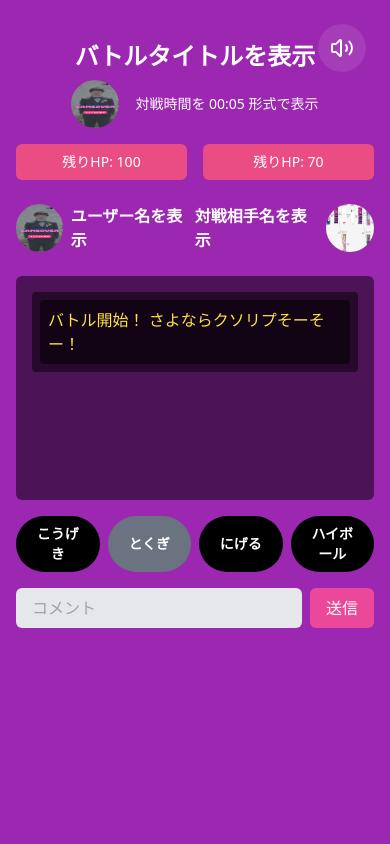
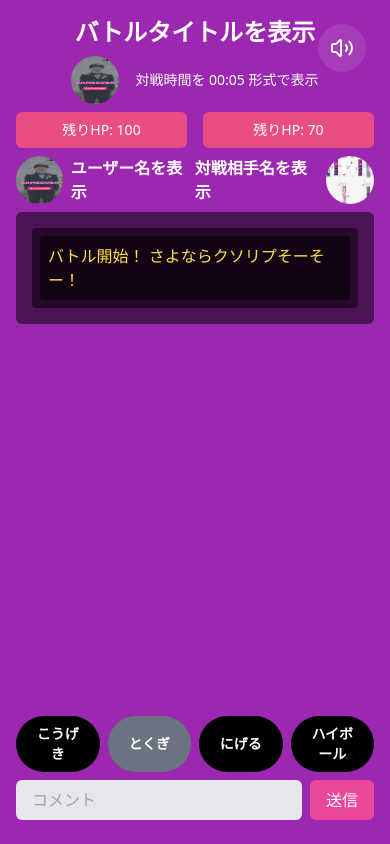
Before and after one commit to momopeee/battlefm, a React (Vite) app: page /battle1 in a window 390 px wide. Built offline with nearby package versions, Linux system fonts and the light colour scheme.

Commit message:
Adapt comment area to screen size
Make the comment area responsively fit the Y-axis based on the screen size. Move action buttons and comment input field to the bottom of the screen on the Y-axis.

```diff
--- a/src/components/CommentArea.tsx
+++ b/src/components/CommentArea.tsx
@@ -19,7 +19,7 @@ const CommentArea: React.FC<CommentAreaProps> = ({ comments }) => {
   return (
     <div
       ref={commentAreaRef}
-      className="bg-black/50 rounded-md p-4 h-56 overflow-y-auto scrollbar-thin scrollbar-thumb-gray-600 scrollbar-track-transparent"
+      className="bg-black/50 rounded-md p-4 flex-1 overflow-y-auto scrollbar-thin scrollbar-thumb-gray-600 scrollbar-track-transparent"
     >
       <div className="flex flex-col gap-2">
         {comments.map((comment, index) => (
--- a/src/pages/Battle1Screen.tsx
+++ b/src/pages/Battle1Screen.tsx
@@ -1,4 +1,3 @@
-
 import React, { useEffect, useState } from 'react';
 import { useApp } from '@/context/AppContext';
 import HPBar from '@/components/HPBar';
@@ -380,9 +379,9 @@ const Battle1Screen: React.FC = () => {
   };
 
   return (
-    <div className="bg-battle-background min-h-screen p-4 pt-10 text-white">
-      {/* Battle title and timer */}
-      <div className="text-center mb-4">
+    <div className="bg-battle-background min-h-screen flex flex-col h-screen p-4 text-white">
+      {/* Top section with title and timer */}
+      <div className="text-center mb-2">
         <h1 className="text-2xl font-bold mb-2">バトルタイトルを表示</h1>
         <div className="flex items-center justify-center gap-4">
           <img
@@ -394,8 +393,8 @@ const Battle1Screen: React.FC = () => {
         </div>
       </div>
 
-      {/* Health bars - updated to match wireframe exactly */}
-      <div className="flex gap-4 mb-6">
+      {/* Health bars */}
+      <div className="flex gap-4 mb-2">
         <div className="flex-1">
           <HPBar currentHP={player.currentHp} maxHP={player.maxHp} />
         </div>
@@ -404,8 +403,8 @@ const Battle1Screen: React.FC = () => {
         </div>
       </div>
 
-      {/* Character info - updated to match wireframe exactly */}
-      <div className="flex justify-between mb-6">
+      {/* Character info */}
+      <div className="flex justify-between mb-2">
         <div
           className="flex items-center gap-2 cursor-pointer"
           onClick={() => handleCharacterClick('player')}
@@ -431,11 +430,15 @@ const Battle1Screen: React.FC = () => {
         </div>
       </div>
 
-      {/* Comments area */}
+      {/* Flexible comments area that takes up available space */}
+      <div className="flex-1 mb-2">
         <CommentArea comments={comments} />
+      </div>
 
-      {/* Battle actions - updated to oval shape and mobile responsive */}
-      <div className="grid grid-cols-4 gap-2 mt-4">
+      {/* Bottom section with battle actions - stays at bottom */}
+      <div className="mt-auto">
+        {/* Battle actions */}
+        <div className="grid grid-cols-4 gap-2 mb-2">
           <button
             onClick={handlePlayerAttack}
             disabled={!isPlayerTurn || isBattleOver}
@@ -469,8 +472,8 @@ const Battle1Screen: React.FC = () => {
           </button>
         </div>
 
-      {/* Comment input - updated to match wireframe */}
-      <div className="flex gap-2 mt-4">
+        {/* Comment input - always at bottom */}
+        <div className="flex gap-2 mb-2">
           <input
             type="text"
             placeholder="コメント"
@@ -483,6 +486,7 @@ const Battle1Screen: React.FC = () => {
           >
             送信
           </button>
+        </div>
       </div>
 
       {/* BGM Toggle Button */}
@@ -501,7 +505,7 @@ const Battle1Screen: React.FC = () => {
         />
       )}
 
-      {/* Audio Player - fixing the missing src property */}
+      {/* Audio Player */}
       {soundEffect && <AudioPlayer src={soundEffect} />}
     </div>
   );
```
Lines whose indentation alone changed are shown as unchanged.
